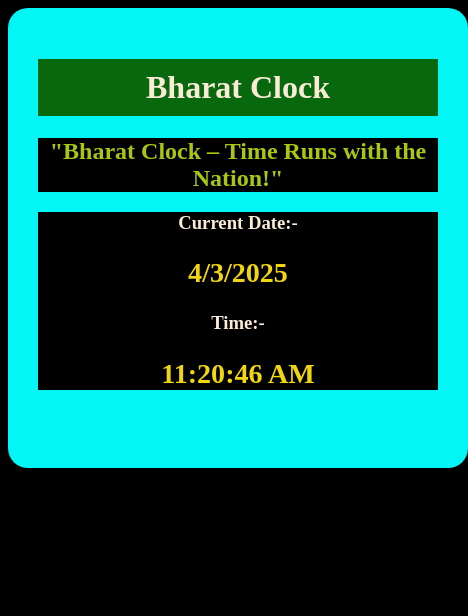
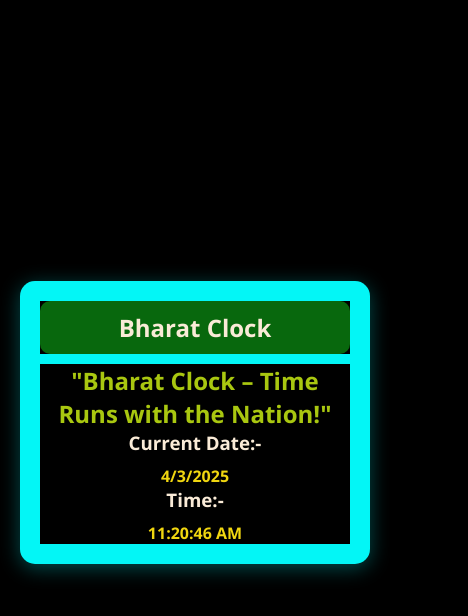
Before and after one commit to Gaurav-meena95/bharat_Clock, a React (Vite) app in the folder bharat-clock/: page / in a window 390 px wide. Shown: the top 616 px of the page, 468 px wide, since content can reach past the window. Built offline with nearby package versions, Linux system fonts and the light colour scheme.

Commit message:
its done today

```diff
--- a/bharat-clock/src/App.css
+++ b/bharat-clock/src/App.css
@@ -1,28 +1,67 @@
 *{
+  margin: 0;
+  padding: 0;
+  box-sizing: border-box;
   background-color: black;
   color: antiquewhite;
+  font-family: 'Segoe UI', Tahoma, Geneva, Verdana, sans-serif;
 }
-.slogn{
-  color:rgb(169, 199, 16);
+
+body {
+  display: flex;
+  justify-content: center;
+  align-items: center;
+  min-height: 100vh;
+  padding: 20px;
+}
+
+.header h1 {
+  background-color: rgb(8, 104, 13);
+  padding: 15px 20px;
+  border-radius: 10px;
+  text-align: center;
+  font-size: 2rem;
+}
+
+.slogn {
+  color: rgb(169, 199, 16);
   font-weight: 800;
+  margin-top: 10px;
+  text-align: center;
+}
 
-}
-.header h1{
-  background-color: rgb(8, 104, 13);
-  padding: 10px;
-
-}
-.container{
-  width: 400px;
-  height: 400px;
+.container {
+  max-width: 400px;
+  width: 100%;
   background-color: rgb(3, 246, 246);
   padding: 30px;
   border-radius: 20px;
+  box-shadow: 0 4px 20px rgba(0, 255, 255, 0.3);
+  color: black;
+  text-align: center;
+}
 
+.date,
+.time {
+  color: rgb(240, 214, 16);
+  font-size: 1.2rem;
+  margin-top: 10px;
 }
-.date{
-  color: rgb(240, 214, 16);
+
+/* Responsive Css */
+@media (max-width: 500px) {
+  .container {
+    padding: 20px;
+    border-radius: 15px;
+  }
+
+  .header h1 {
+    font-size: 1.5rem;
+    padding: 10px;
+  }
+
+  .date,
+  .time {
+    font-size: 1rem;
+  }
 }
-.time{
-  color: rgb(240, 214, 16);
-}
```
